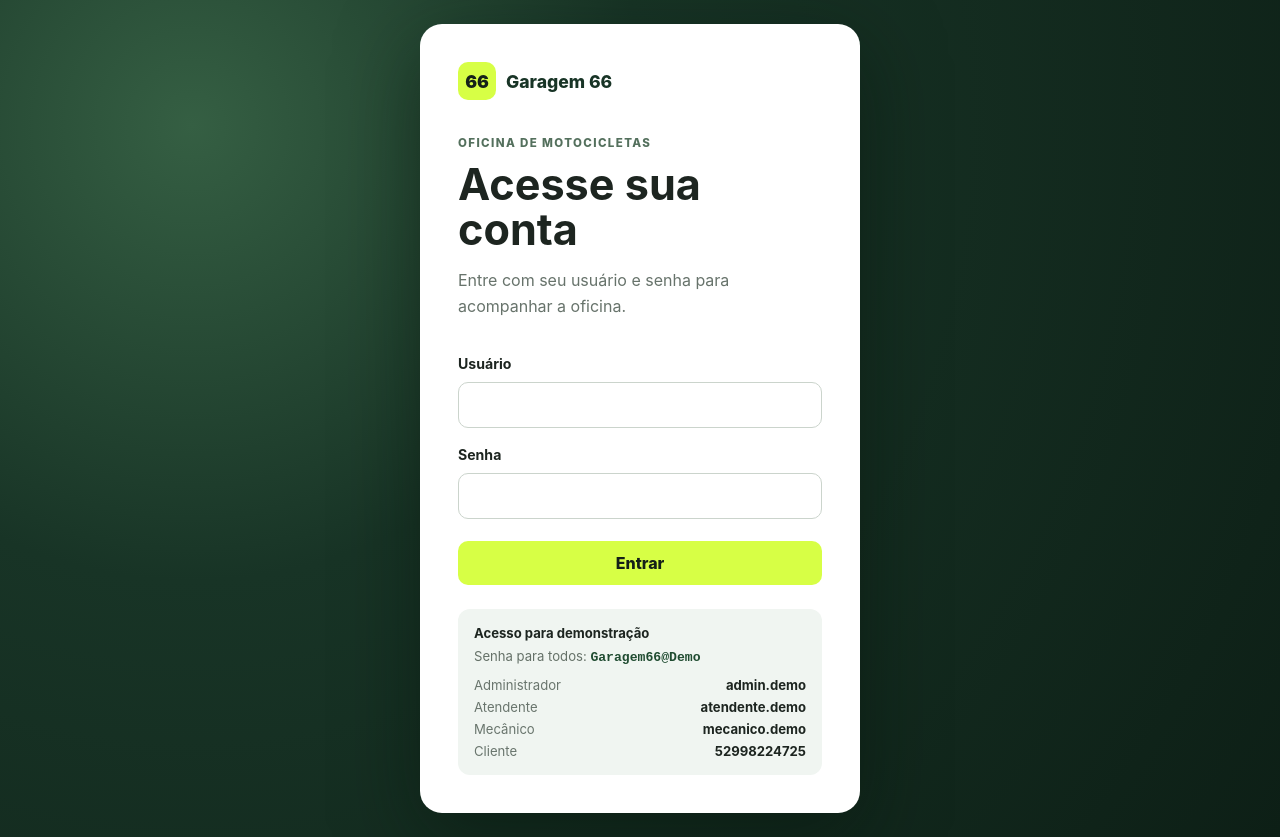
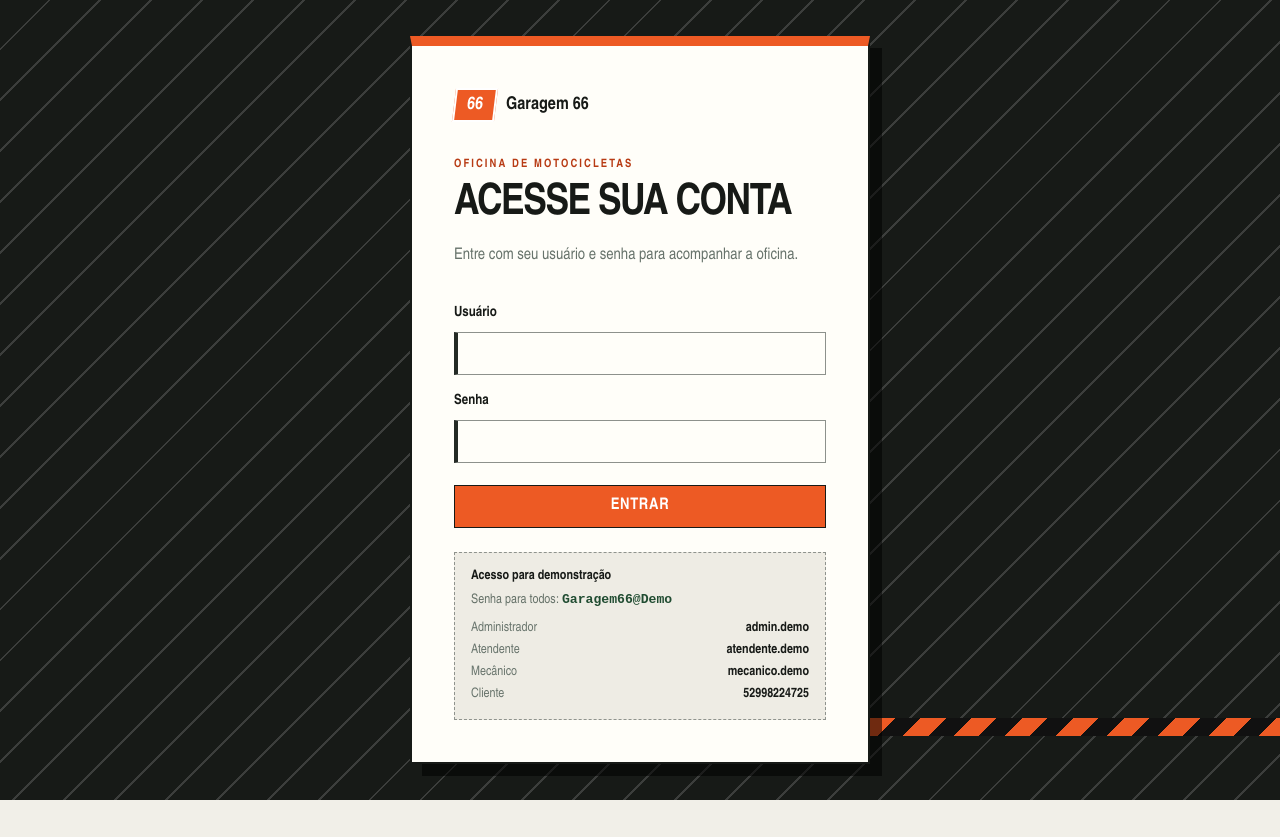
Before and after one commit to dantasdicson/garagem-66, a React (Vite) app in the folder frontend/: page /login in a window 1280 px wide. After the commit the page ends 800 px from the top, so only its background shows below. Built offline with nearby package versions, Linux system fonts and the light colour scheme; no server answers.

Commit message:
Redesenhar interface com identidade visual de oficina

```diff
--- a/frontend/src/styles.css
+++ b/frontend/src/styles.css
@@ -117,3 +117,241 @@ tbody tr:last-child td { border-bottom: 0; }
   .budget-detail-heading, .decision-panel { align-items: stretch; flex-direction: column; }
   .decision-panel > div:last-child { flex-direction: column; }
 }
+
+/* Identidade visual Garagem 66: painel técnico, plano e funcional. */
+:root {
+  --g66-ink: #171a17;
+  --g66-panel: #242a25;
+  --g66-paper: #f1efe8;
+  --g66-white: #fffef9;
+  --g66-line: #b9b8b0;
+  --g66-accent: #ed5a24;
+  --g66-accent-dark: #b83b14;
+  color: var(--g66-ink);
+  background: var(--g66-paper);
+  font-family: "Arial Narrow", "Roboto Condensed", Arial, sans-serif;
+}
+
+body {
+  background-color: var(--g66-paper);
+  background-image: linear-gradient(#d5d3cb55 1px, transparent 1px);
+  background-size: 100% 32px;
+}
+
+button, input, select, textarea { border-radius: 0; }
+
+input, select, textarea {
+  border: 1px solid #8d918c;
+  border-left: 4px solid var(--g66-panel);
+  padding: 11px 12px;
+  background: var(--g66-white);
+}
+
+input:focus, select:focus, textarea:focus {
+  border-color: var(--g66-accent);
+  box-shadow: none;
+}
+
+.auth-page {
+  position: relative;
+  isolation: isolate;
+  overflow: hidden;
+  background: var(--g66-ink);
+}
+
+.auth-page::before {
+  position: fixed;
+  z-index: -1;
+  inset: 0;
+  content: "";
+  opacity: .16;
+  background: repeating-linear-gradient(135deg, transparent 0 34px, #fff 34px 36px);
+}
+
+.auth-page::after {
+  position: fixed;
+  z-index: -1;
+  right: 0;
+  bottom: 8vh;
+  width: min(48vw, 700px);
+  height: 18px;
+  content: "";
+  background: repeating-linear-gradient(135deg, var(--g66-accent) 0 18px, #111 18px 36px);
+}
+
+.auth-card {
+  position: relative;
+  width: min(100%, 460px);
+  padding: 42px;
+  border: 2px solid var(--g66-ink);
+  border-top: 10px solid var(--g66-accent);
+  border-radius: 0;
+  background: var(--g66-white);
+  box-shadow: 12px 12px 0 #0008;
+}
+
+.auth-card h1, .page-section h1 {
+  font-weight: 900;
+  letter-spacing: -.035em;
+  text-transform: uppercase;
+}
+
+.brand-mark {
+  width: 42px;
+  height: 34px;
+  border: 2px solid currentColor;
+  border-radius: 0;
+  background: var(--g66-accent);
+  color: #fff;
+  transform: skew(-7deg);
+}
+
+.brand-dark { color: var(--g66-ink); }
+.eyebrow { color: var(--g66-accent-dark); letter-spacing: .18em; }
+
+.demo-access {
+  border: 1px dashed #8f938d;
+  border-radius: 0;
+  background: #eeece4;
+}
+
+.button {
+  position: relative;
+  border: 1px solid var(--g66-ink);
+  border-radius: 0;
+  padding: 11px 16px;
+  letter-spacing: .04em;
+  text-transform: uppercase;
+}
+
+.button:hover:not(:disabled) { transform: translate(-2px, -2px); box-shadow: 3px 3px 0 var(--g66-ink); }
+.button-primary { color: #fff; background: var(--g66-accent); }
+.button-secondary { color: #fff; background: var(--g66-panel); }
+.button-danger { background: #a52d20; }
+.button-link { border-color: transparent; color: var(--g66-ink); background: transparent; }
+
+.app-shell { grid-template-columns: 240px minmax(0, 1fr); }
+
+.sidebar {
+  position: sticky;
+  top: 0;
+  height: 100vh;
+  border-right: 8px solid var(--g66-accent);
+  background: var(--g66-ink);
+}
+
+.sidebar nav { border-top: 1px solid #ffffff30; }
+
+.sidebar nav a {
+  position: relative;
+  border-bottom: 1px solid #ffffff24;
+  border-radius: 0;
+  padding: 13px 10px;
+  color: #d1d4d0;
+  font-size: .82rem;
+  font-weight: 800;
+  letter-spacing: .08em;
+  text-transform: uppercase;
+}
+
+.sidebar nav a:hover, .sidebar nav a.active {
+  color: #fff;
+  background: #ffffff0c;
+}
+
+.sidebar nav a.active::before {
+  position: absolute;
+  top: 0;
+  bottom: 0;
+  left: -22px;
+  width: 7px;
+  content: "";
+  background: var(--g66-accent);
+}
+
+.button-ghost { border-color: #ffffff55; border-radius: 0; background: transparent; }
+
+.topbar {
+  min-height: 72px;
+  border-bottom: 2px solid var(--g66-ink);
+  background: var(--g66-white);
+}
+
+.topbar::before {
+  align-self: center;
+  margin-right: auto;
+  color: #767b76;
+  content: "PAINEL DE OPERAÇÕES  /  G66";
+  font-size: .72rem;
+  font-weight: 900;
+  letter-spacing: .15em;
+}
+
+.page-section { padding-top: 5vh; }
+.page-heading { border-bottom: 4px solid var(--g66-ink); padding-bottom: 18px; }
+.lead { color: #525752; }
+
+.metric-card, .empty-state, .table-card, .form-card, .budget-detail {
+  border: 1px solid var(--g66-line);
+  border-top: 4px solid var(--g66-ink);
+  border-radius: 0;
+  background: var(--g66-white);
+  box-shadow: none;
+}
+
+.metric-card { position: relative; padding-top: 30px; }
+.metric-card::before { position: absolute; top: 0; left: 0; width: 42px; height: 5px; content: ""; background: var(--g66-accent); }
+.metric-card strong { font-size: 1.5rem; }
+
+th {
+  border-bottom: 2px solid var(--g66-ink);
+  background: #e4e2da;
+  color: var(--g66-ink);
+  font-size: .7rem;
+  letter-spacing: .12em;
+}
+
+tbody tr:hover { background: #f2efe6; }
+.selected-row { background: #eee9dc; box-shadow: inset 5px 0 0 var(--g66-accent); }
+
+.table-action {
+  border: 1px solid #777c77;
+  border-radius: 0;
+  background: transparent;
+  color: var(--g66-ink);
+  font-size: .76rem;
+  text-transform: uppercase;
+}
+
+.table-action:hover:not(:disabled) { border-color: var(--g66-accent); color: var(--g66-accent-dark); }
+
+.form-card { border-top-color: var(--g66-accent); }
+.form-card h2, .budget-detail h2 { text-transform: uppercase; }
+
+.status-badge {
+  border: 1px solid currentColor;
+  border-radius: 0;
+  padding: 5px 7px;
+  background: transparent;
+  font-size: .68rem;
+  letter-spacing: .04em;
+  text-transform: uppercase;
+}
+
+.budget-summary div, .budget-editor form, .decision-panel {
+  border: 1px solid var(--g66-line);
+  border-radius: 0;
+  background: #ebe9e1;
+}
+
+.budget-total { color: var(--g66-accent-dark); font-family: Consolas, monospace; }
+.budget-note { border-left-color: var(--g66-accent); background: #f4eee7; }
+
+@media (max-width: 760px) {
+  .app-shell { grid-template-columns: 1fr; }
+  .sidebar { position: static; height: auto; border-right: 0; border-bottom: 6px solid var(--g66-accent); }
+  .sidebar nav { border-top: 0; }
+  .sidebar nav a.active::before { display: none; }
+  .topbar::before { display: none; }
+  .auth-card { box-shadow: 7px 7px 0 #0008; }
+}
```
